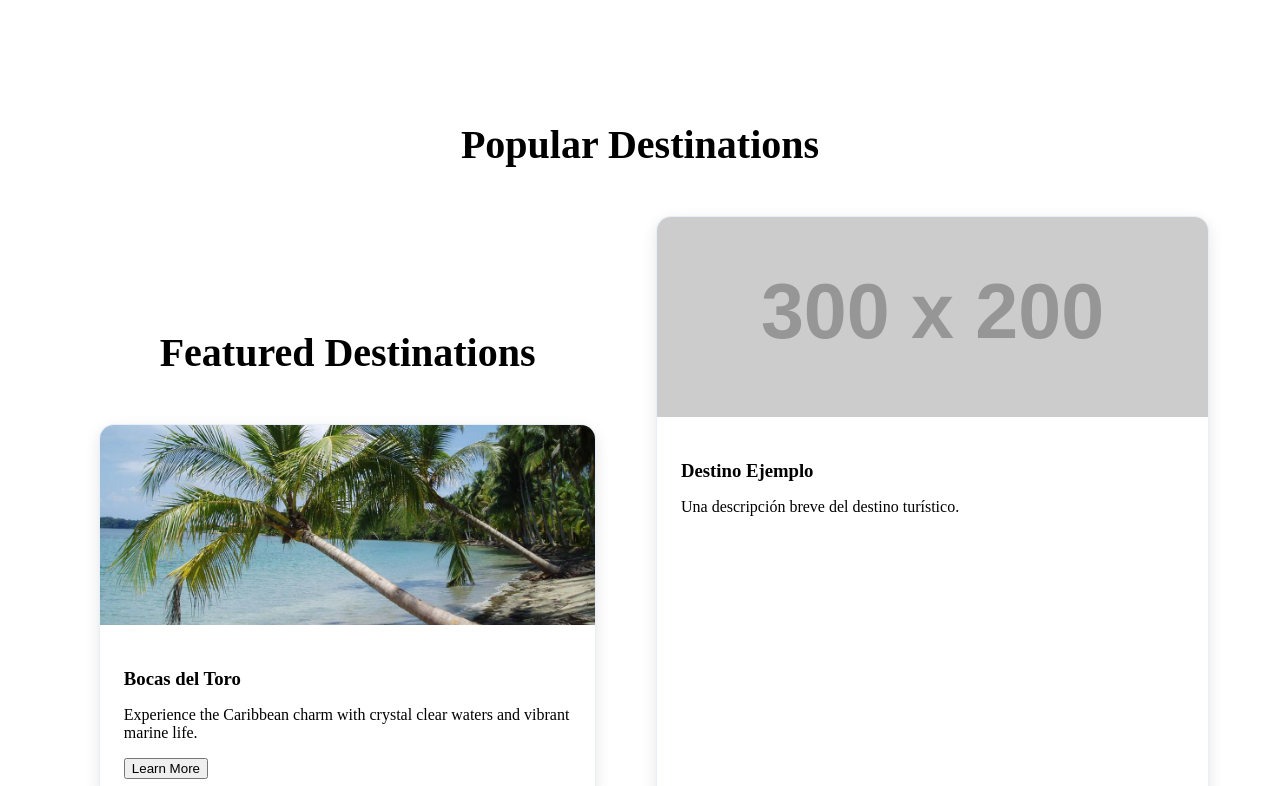
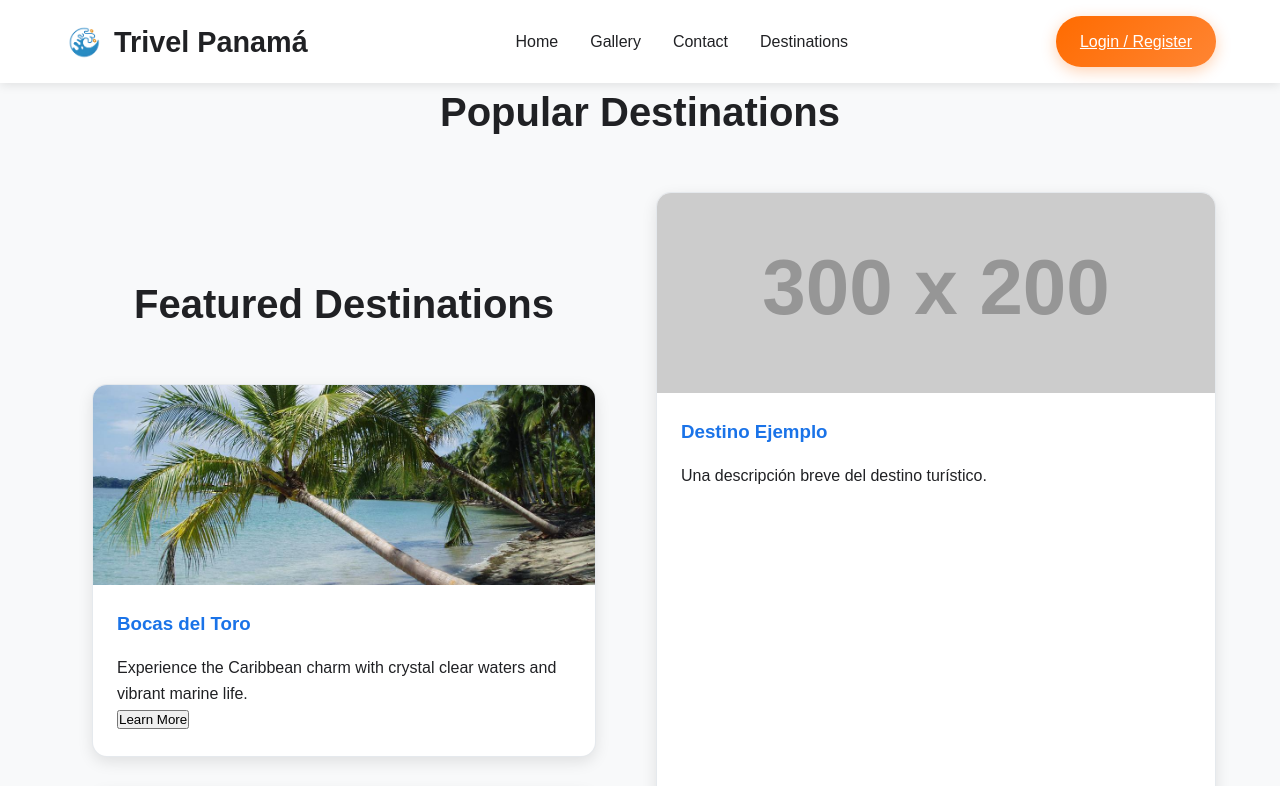
Before and after one commit to GeorgeGGdev/Trivel-Panama, a website: page public/pages/destinations.html in a window 1280 px wide. Shown: the top 786 px of the page. Drawn offline with Linux system fonts and the light colour scheme; files that its build step writes are made by us from their sources; placeholder pictures from the web are drawn by us.

Commit message:
hola hice este cambio

```diff
--- a/public/CSS/destinations.css
+++ b/public/CSS/destinations.css
@@ -1,3 +1,135 @@
+/* Global Styles */
+:root {
+    --primary-color: #1a73e8;
+    --secondary-color: #4285f4;
+    --accent-color: #ff6b00;
+    --accent-color-light: #ff8533;
+    --text-color: #202124;
+    --light-text: #fff;
+    --background-color: #f8f9fa;
+    --transition: all 0.3s ease;
+    --gradient-blue: linear-gradient(135deg, #1a73e8 0%, #4285f4 100%);
+    --gradient-orange: linear-gradient(135deg, #ff6b00 0%, #ff8533 100%);
+    --gradient-light: linear-gradient(135deg, #e8f0fe 0%, #f8f9fa 100%);
+}
+
+* {
+    margin: 0;
+    padding: 0;
+    box-sizing: border-box;
+}
+
+body {
+    font-family: 'Poppins', sans-serif;
+    line-height: 1.6;
+    color: var(--text-color);
+}
+
+/* Header Styles */
+.header {
+    position: fixed;
+    top: 0;
+    left: 0;
+    width: 100%;
+    background: rgba(255, 255, 255, 0.95);
+    backdrop-filter: blur(10px);
+    padding: 1rem 5%;
+    display: flex;
+    justify-content: space-between;
+    align-items: center;
+    z-index: 1000;
+    box-shadow: 0 2px 10px rgba(0, 0, 0, 0.1);
+}
+
+.logo-link {
+    display: flex;
+    align-items: center;
+    text-decoration: none;
+    color: inherit;
+}
+
+.logo-img {
+    height: 40px;
+    margin-right: 10px;
+}
+
+.logo-text {
+    font-size: 1.8rem;
+    font-weight: 700;
+    transition: var(--transition);
+}
+
+.logo-text:hover {
+    transform: scale(1.05);
+    text-shadow: 2px 2px 4px rgba(0, 0, 0, 0.1);
+}
+
+.nav-menu ul {
+    display: flex;
+    list-style: none;
+    gap: 2rem;
+}
+
+.nav-menu a {
+    text-decoration: none;
+    color: var(--text-color);
+    font-weight: 500;
+    transition: var(--transition);
+    position: relative;
+}
+
+.nav-menu a::after {
+    content: '';
+    position: absolute;
+    bottom: -5px;
+    left: 0;
+    width: 0;
+    height: 2px;
+    background: var(--accent-color);
+    transition: width 0.4s cubic-bezier(0.4, 0, 0.2, 1);
+}
+
+.nav-menu a:hover::after {
+    width: 100%;
+}
+
+.auth-btn {
+    background: var(--gradient-orange);
+    color: white;
+    border: none;
+    padding: 0.8rem 1.5rem;
+    border-radius: 25px;
+    cursor: pointer;
+    transition: var(--transition);
+    position: relative;
+    overflow: hidden;
+    box-shadow: 0 4px 15px rgba(255, 107, 0, 0.3);
+}
+
+.auth-btn::after {
+    content: '';
+    position: absolute;
+    top: 50%;
+    left: 50%;
+    width: 0;
+    height: 0;
+    background: rgba(255, 255, 255, 0.2);
+    border-radius: 50%;
+    transform: translate(-50%, -50%);
+    transition: width 0.6s ease, height 0.6s ease;
+}
+
+.auth-btn:hover::after {
+    width: 300px;
+    height: 300px;
+}
+
+.auth-btn:hover {
+    background: linear-gradient(135deg, #ff8533 0%, #ff6b00 100%);
+    transform: translateY(-3px);
+    box-shadow: 0 8px 25px rgba(255, 107, 0, 0.4);
+}
+
 .destinations {
     padding: 5rem 5%;
     background: var(--background-color);
@@ -17,7 +149,7 @@
 
 .card {
     background: white;
-    border: 1px solid rgba(19, 100, 206, 0.1);
+    border: 1px solid rgba(8, 41, 84, 0.1);
     border-radius: 15px;
     overflow: hidden;
     box-shadow: 0 5px 15px rgba(0, 0, 0, 0.1);
--- a/public/pages/destinations.html
+++ b/public/pages/destinations.html
@@ -4,6 +4,24 @@
     <meta charset="UTF-8">
     <title>Destinations</title>
     <link rel="stylesheet" href="../CSS/destinations.css">
+     <!-- Fixed Header -->
+    <header class="header">
+        <div class="logo">
+            <a href="#" class="logo-link">
+                <img src="../assets/img/Logo.png" alt="Trivel Panamá Logo" class="logo-img">
+                <span class="logo-text">Trivel Panamá</span>
+            </a>
+        </div>
+        <nav class="nav-menu">
+            <ul>
+                <li><a href="index.html">Home</a></li>
+                <li><a href="#gallery">Gallery</a></li>
+                <li><a href="#contact">Contact</a></li>
+                <a href="destinations.html">Destinations</a></li>
+            </ul>
+        </nav>
+        <a href="login.html" class="auth-btn">Login / Register</a>
+    </header>
 </head>
 <body>
     <section class="destinations">
```
Also changed, not shown: public/pages/index.html (+1 -2 lines).
